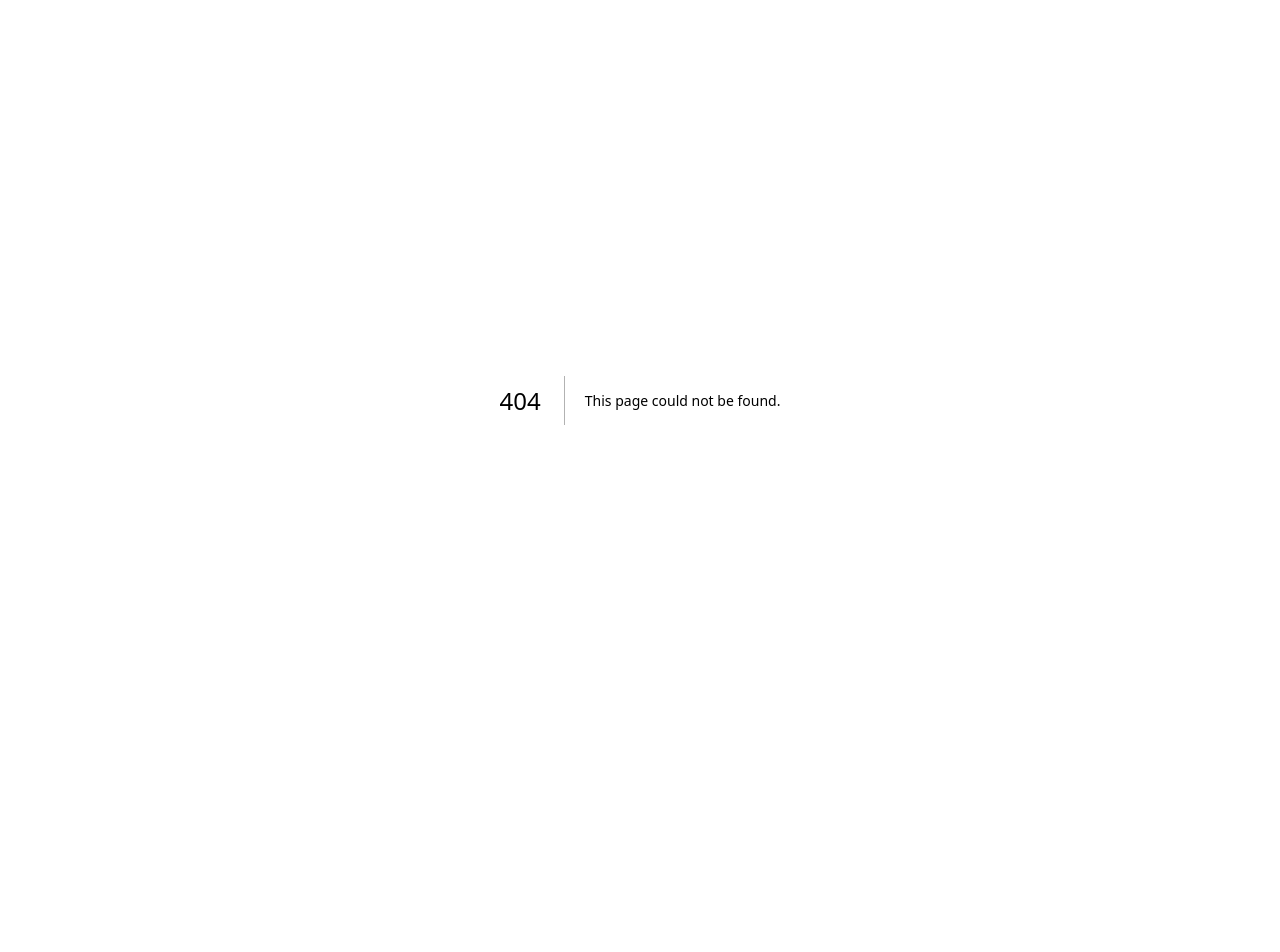
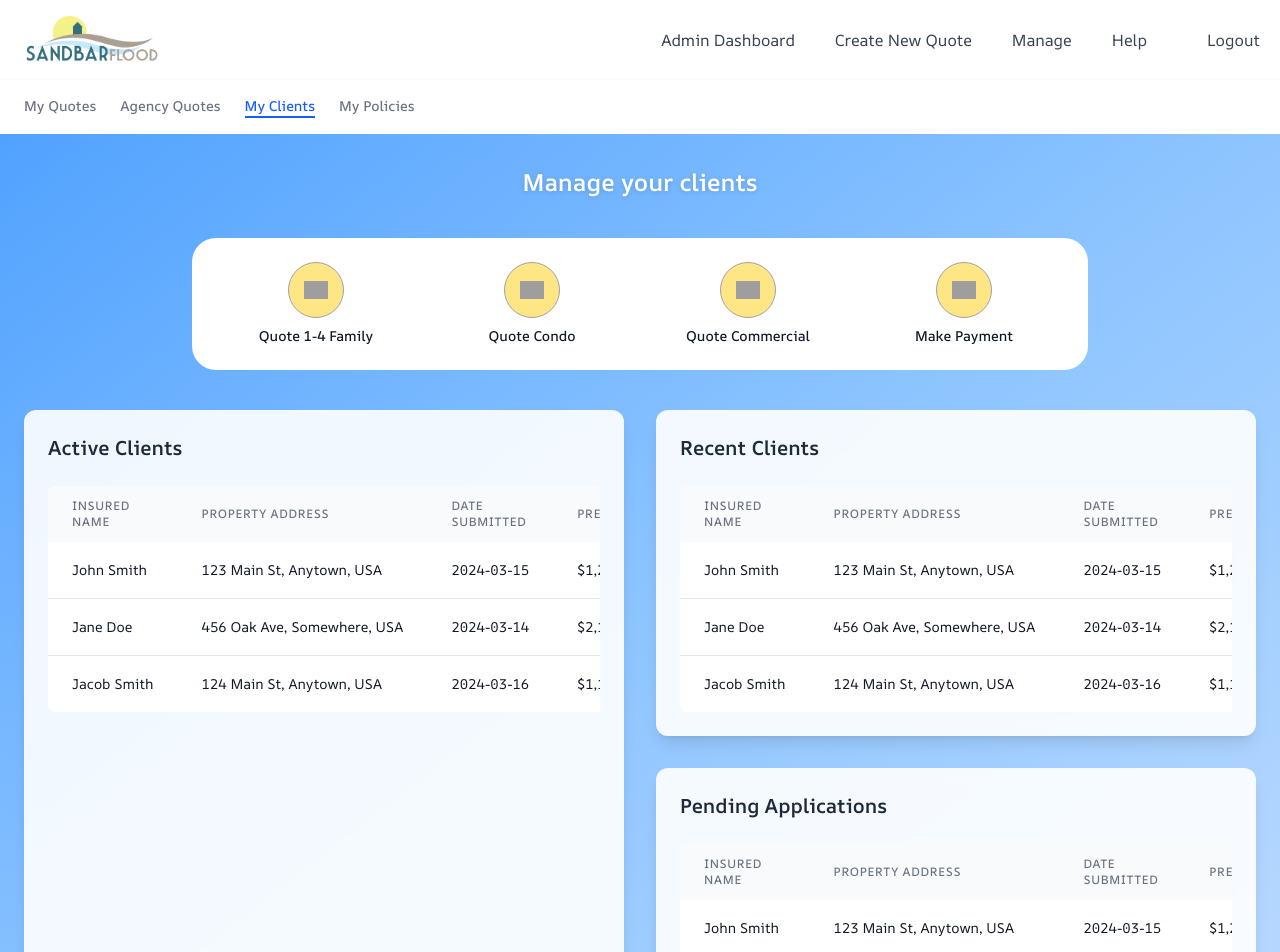
Before and after one commit to marktucker08/sandbar-flood-prototype, a Next.js app: page /manage/clients/my in a window 1280 px wide. Before the commit this address had no page. Shown: the top 952 px of the page. Before the commit the page ends 800 px from the top, so only its background shows below. Built offline with nearby package versions, Linux system fonts and the light colour scheme; grey boxes are pictures that could not be loaded.

Commit message:
project reload

```diff
--- /dev/null
+++ b/app/(root)/manage/clients/my/page.tsx
@@ -0,0 +1,40 @@
+"use client";
+import React from "react";
+import QuickActionsSection from "@/components/QuickActionsSection";
+import DashboardSection from "@/components/DashboardSection";
+
+const MyClientsPage: React.FC = () => {
+  return (
+    <div className="min-h-screen bg-gradient-to-br from-blue-400 via-blue-300 to-blue-200">
+      <section className="container mx-auto px-6 py-8 max-w-[1920px]">
+        <p className="text-2xl text-center mb-10 text-white font-semibold drop-shadow-sm">
+          Manage your clients
+        </p>
+
+        <QuickActionsSection />
+        <div className="mt-10">
+          <div className="grid grid-cols-1 lg:grid-cols-2 gap-8">
+            <div className="w-full">
+              <DashboardSection
+                title="Active Clients"
+                className="h-full"
+              />
+            </div>
+            <div className="w-full flex flex-col gap-8">
+              <DashboardSection
+                title="Recent Clients"
+                className="h-full"
+              />
+              <DashboardSection
+                title="Pending Applications"
+                className="h-full"
+              />
+            </div>
+          </div>
+        </div>
+      </section>
+    </div>
+  );
+};
+
+export default MyClientsPage;
--- a/app/(root)/quotes/layout.tsx
+++ b/app/(root)/manage/layout.tsx
@@ -5,8 +5,10 @@ import { usePathname } from "next/navigation";
 
 const QuotesLayout: React.FC<{ children: React.ReactNode }> = ({ children }) => {
   const pathname = usePathname();
-  const isMyQuotes = pathname === "/quotes/my";
-  const isAgencyQuotes = pathname === "/quotes/agency";
+  const isMyQuotes = pathname === "/manage/quotes/my";
+  const isAgencyQuotes = pathname === "/manage/quotes/agency";
+  const isMyClients = pathname === "/manage/clients/my";
+  const isMyPolicies = pathname === "/manage/policies/my";
 
   return (
     <div className="min-h-screen">
@@ -14,7 +16,7 @@ const QuotesLayout: React.FC<{ children: React.ReactNode }> = ({ children }) =>
         <div className="container mx-auto px-6 py-4">
           <div className="flex gap-6">
             <Link
-              href="/quotes/my"
+              href="/manage/quotes/my"
               className={`text-sm font-medium ${
                 isMyQuotes
                   ? "text-blue-600 border-b-2 border-blue-600"
@@ -24,7 +26,7 @@ const QuotesLayout: React.FC<{ children: React.ReactNode }> = ({ children }) =>
               My Quotes
             </Link>
             <Link
-              href="/quotes/agency"
+              href="/manage/quotes/agency"
               className={`text-sm font-medium ${
                 isAgencyQuotes
                   ? "text-blue-600 border-b-2 border-blue-600"
@@ -32,6 +34,26 @@ const QuotesLayout: React.FC<{ children: React.ReactNode }> = ({ children }) =>
               }`}
             >
               Agency Quotes
+            </Link>
+            <Link
+              href="/manage/clients/my"
+              className={`text-sm font-medium ${
+                isMyClients
+                  ? "text-blue-600 border-b-2 border-blue-600"
+                  : "text-gray-500 hover:text-gray-700"
+              }`}
+            >
+              My Clients
+            </Link>
+            <Link
+              href="/manage/policies/my"
+              className={`text-sm font-medium ${
+                isMyPolicies
+                  ? "text-blue-600 border-b-2 border-blue-600"
+                  : "text-gray-500 hover:text-gray-700"
+              }`}
+            >
+              My Policies
             </Link>
           </div>
         </div>
--- /dev/null
+++ b/app/(root)/manage/page.tsx
@@ -0,0 +1,9 @@
+import Home from '@/components/Home';
+
+const Page = () => {
+  return (
+    <Home />
+  )
+}
+
+export default Page;
--- /dev/null
+++ b/app/(root)/manage/policies/my/page.tsx
@@ -0,0 +1,40 @@
+"use client";
+import React from "react";
+import QuickActionsSection from "@/components/QuickActionsSection";
+import DashboardSection from "@/components/DashboardSection";
+
+const MyPoliciesPage: React.FC = () => {
+  return (
+    <div className="min-h-screen bg-gradient-to-br from-blue-400 via-blue-300 to-blue-200">
+      <section className="container mx-auto px-6 py-8 max-w-[1920px]">
+        <p className="text-2xl text-center mb-10 text-white font-semibold drop-shadow-sm">
+          Manage your policies
+        </p>
+
+        <QuickActionsSection />
+        <div className="mt-10">
+          <div className="grid grid-cols-1 lg:grid-cols-2 gap-8">
+            <div className="w-full">
+              <DashboardSection
+                title="Active Policies"
+                className="h-full"
+              />
+            </div>
+            <div className="w-full flex flex-col gap-8">
+              <DashboardSection
+                title="Upcoming Renewals"
+                className="h-full"
+              />
+              <DashboardSection
+                title="Recent Claims"
+                className="h-full"
+              />
+            </div>
+          </div>
+        </div>
+      </section>
+    </div>
+  );
+};
+
+export default MyPoliciesPage;
--- /dev/null
+++ b/components/DropdownMenu.tsx
@@ -0,0 +1,49 @@
+'use client';
+import React, { useState } from 'react';
+import Link from 'next/link';
+
+
+interface DropdownMenuProps {
+  label: string;
+  items: {
+    label: string;
+    href: string;
+  }[];
+}
+
+const DropdownMenu: React.FC<DropdownMenuProps> = ({ label, items }) => {
+  const [isOpen, setIsOpen] = useState(false);
+
+  return (
+    <div className="relative">
+      <button
+        className="text-gray-700 hover:text-gray-900 flex items-center gap-1"
+        onMouseEnter={() => setIsOpen(true)}
+        onMouseLeave={() => setIsOpen(false)}
+      >
+        {label}
+        <i className={`ti ti-chevron-down text-sm transition-transform ${isOpen ? 'rotate-180' : ''}`} />
+      </button>
+
+      {isOpen && (
+        <div
+          className="absolute top-full left-0 mt-2 w-48 bg-white rounded-lg shadow-lg py-2 z-50"
+          onMouseEnter={() => setIsOpen(true)}
+          onMouseLeave={() => setIsOpen(false)}
+        >
+          {items.map((item, index) => (
+            <Link
+              key={index}
+              href={item.href}
+              className="block px-4 py-2 text-sm text-gray-700 hover:bg-gray-100"
+            >
+              {item.label}
+            </Link>
+          ))}
+        </div>
+      )}
+    </div>
+  );
+};
+
+export default DropdownMenu;
--- a/components/Navbar.tsx
+++ b/components/Navbar.tsx
@@ -24,17 +24,12 @@ const Navbar = () => {
                             </Link>
                         </li>
                         <li>
-                            <Link href='/quotes/my'>
-                            <p className='text-gray-700 hover:text-gray-900'>My Quotes</p>
+                            <Link href='/manage'>
+                                <p className='text-gray-700 hover:text-gray-900'>Manage</p>
                             </Link>
                         </li>
                         <li>
-                        <Link href='/quotes/agency'>
-                            <p className='text-gray-700 hover:text-gray-900'>Agency Quotes</p>
-                            </Link>
-                        </li>
-                        <li>
-                        <Link href='/help'>
+                            <Link href='/help'>
                             <p className='text-gray-700 hover:text-gray-900'>Help</p>
                             </Link>
                         </li>
```
Also changed, not shown: app/(root)/manage/quotes/agency/page.tsx (renamed from app/(root)/quotes/agency/page.tsx), app/(root)/manage/quotes/my/page.tsx (renamed from app/(root)/quotes/my/page.tsx).
